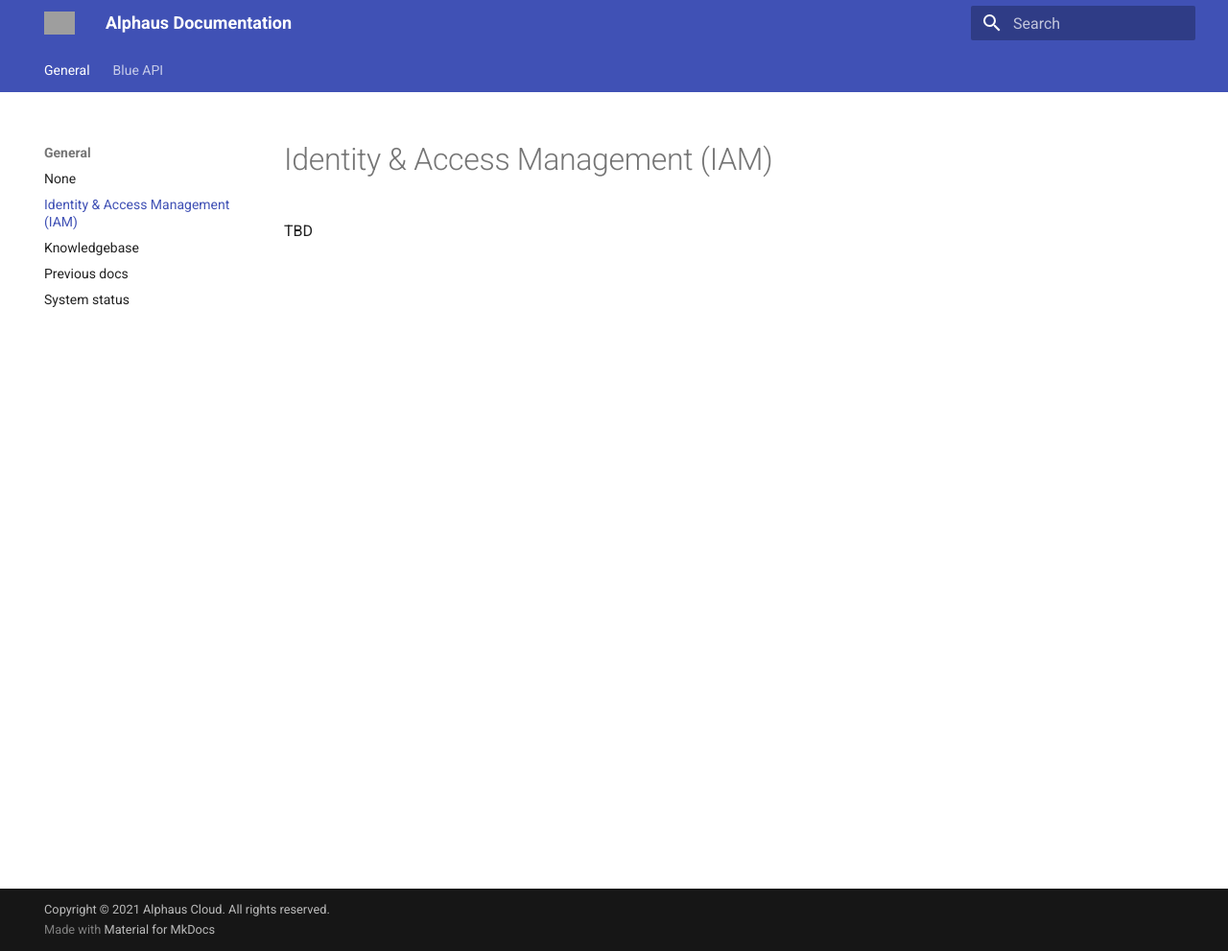
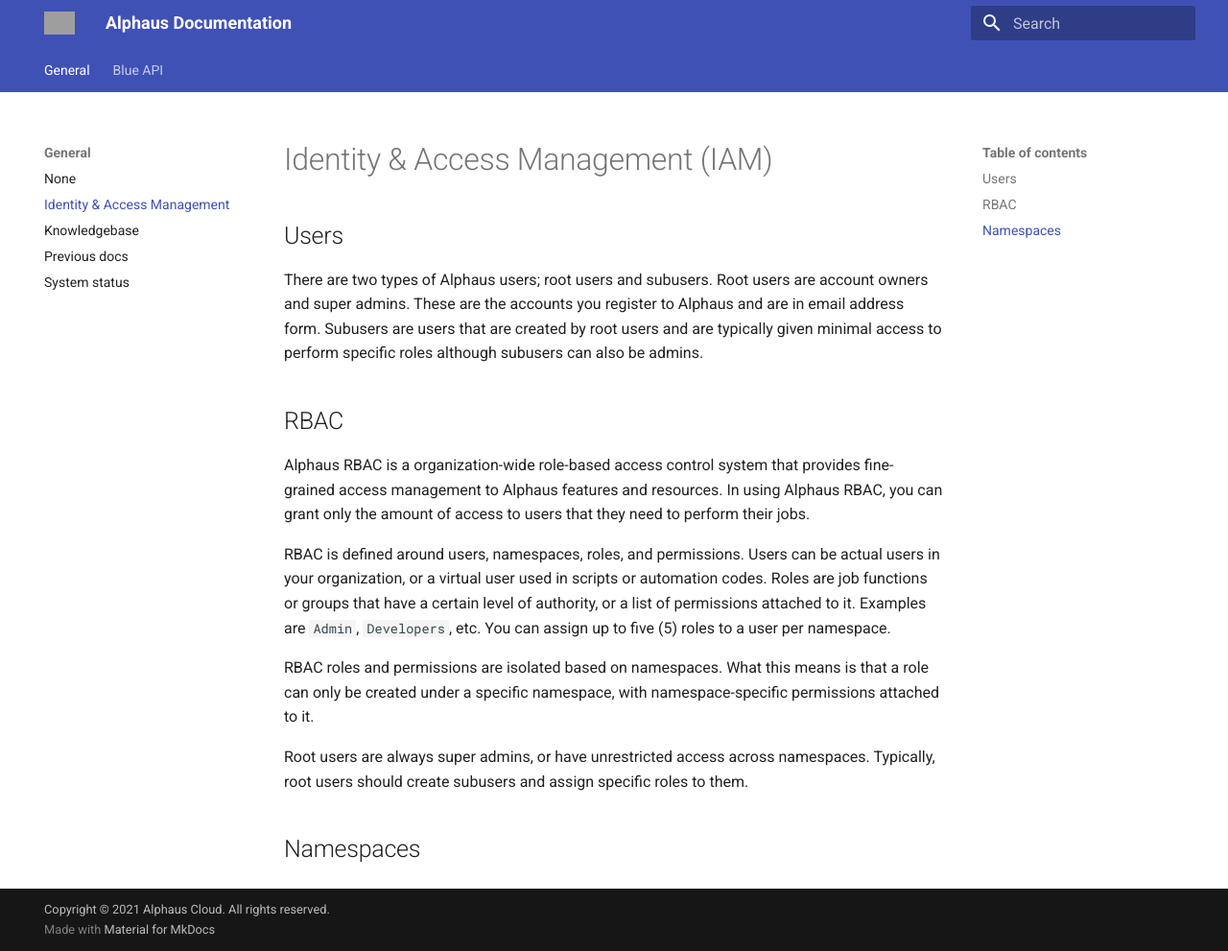
Before and after one commit to alphauslabs/tmpdocs, an MkDocs documentation site: the page built from docs/iam.md, in a window 1280 px wide and 991 px high. Shown: the whole window at 96% size. Built offline with MkDocs 1.6.1 and Material for MkDocs 9.7.7, drawn with Linux system fonts in a browser that asks for light colours; grey boxes are pictures that could not be loaded.

Commit message:
chore: iam

```diff
--- a/docs/iam.md
+++ b/docs/iam.md
@@ -1,2 +1,15 @@
 # Identity & Access Management (IAM)
-TBD
+
+## Users
+There are two types of Alphaus users; root users and subusers. Root users are account owners and super admins. These are the accounts you register to Alphaus and are in email address form. Subusers are users that are created by root users and are typically given minimal access to perform specific roles although subusers can also be admins.
+
+## RBAC
+Alphaus RBAC is a organization-wide role-based access control system that provides fine-grained access management to Alphaus features and resources. In using Alphaus RBAC, you can grant only the amount of access to users that they need to perform their jobs.
+
+RBAC is defined around users, namespaces, roles, and permissions. Users can be actual users in your organization, or a virtual user used in scripts or automation codes. Roles are job functions or groups that have a certain level of authority, or a list of permissions attached to it. Examples are `Admin`, `Developers`, etc. You can assign up to five (5) roles to a user per namespace.
+
+RBAC roles and permissions are isolated based on namespaces. What this means is that a role can only be created under a specific namespace, with namespace-specific permissions attached to it.
+
+Root users are always super admins, or have unrestricted access across namespaces. Typically, root users should create subusers and assign specific roles to them.
+
+## Namespaces
--- a/mkdocs.yml
+++ b/mkdocs.yml
@@ -12,7 +12,7 @@
 nav:
 - 'General':
   - 'index.md'
-  - 'iam.md'
+  - 'Identity & Access Management': 'iam.md'
   - 'Knowledgebase': 'https://help.alphaus.cloud/'
   - 'Previous docs': 'https://docs.alphaus.cloud/'
   - 'System status': 'https://status.alphaus.cloud/'
```
